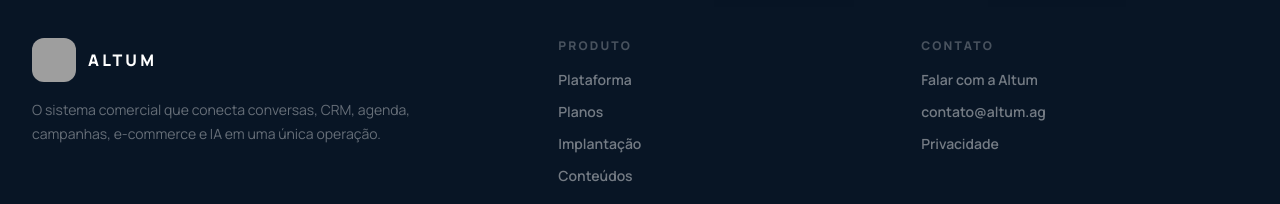
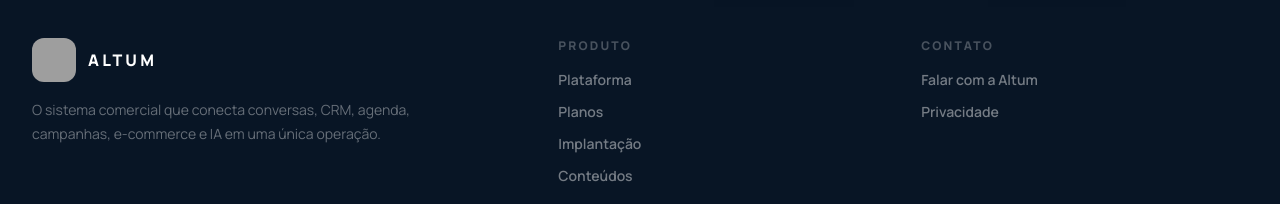
Before and after one commit to saviocipriano12/altum, a Next.js app: page /contato in a window 1280 px wide. Shown: the part 1937-2141 px from the top of the page. Built offline with nearby package versions, Linux system fonts and the light colour scheme; no server answers; grey boxes are pictures that could not be loaded.

Commit message:
brand: remove legacy altum.ag email from public shell

```diff
--- a/components/public/site-shell.tsx
+++ b/components/public/site-shell.tsx
@@ -2,7 +2,6 @@ import Image from "next/image";
 import Link from "next/link";
 import type { ReactNode } from "react";
 import { ArrowRight, Menu } from "lucide-react";
-import { ALTUM_EMAIL } from "@/lib/public-site";
 
 const navigation = [
   { href: "/", label: "Início" },
@@ -60,7 +59,7 @@ export function SiteShell({ children }: { children: ReactNode }) {
           </div>
           <div>
             <p className="text-xs font-extrabold uppercase tracking-[0.18em] text-white/26">Contato</p>
-            <div className="mt-4 space-y-3 text-sm font-semibold text-white/44"><div><Link href="/contato" className="hover:text-white">Falar com a Altum</Link></div><div><a href={`mailto:${ALTUM_EMAIL}`} className="hover:text-white">{ALTUM_EMAIL}</a></div><div><Link href="/politica-de-privacidade" className="hover:text-white">Privacidade</Link></div></div>
+            <div className="mt-4 space-y-3 text-sm font-semibold text-white/44"><div><Link href="/contato" className="hover:text-white">Falar com a Altum</Link></div><div><Link href="/politica-de-privacidade" className="hover:text-white">Privacidade</Link></div></div>
           </div>
         </div>
         <div className="mx-auto mt-9 max-w-[1280px] border-t border-white/8 pt-6 text-xs text-white/22">© 2026 Altum. Todos os direitos reservados.</div>
```
